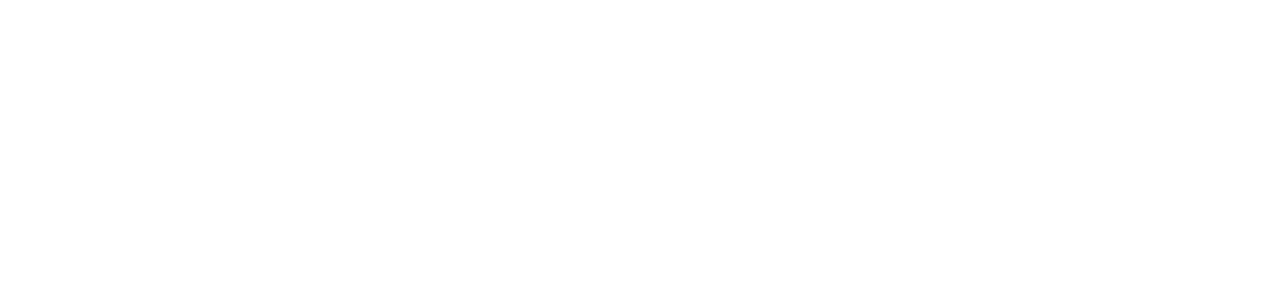
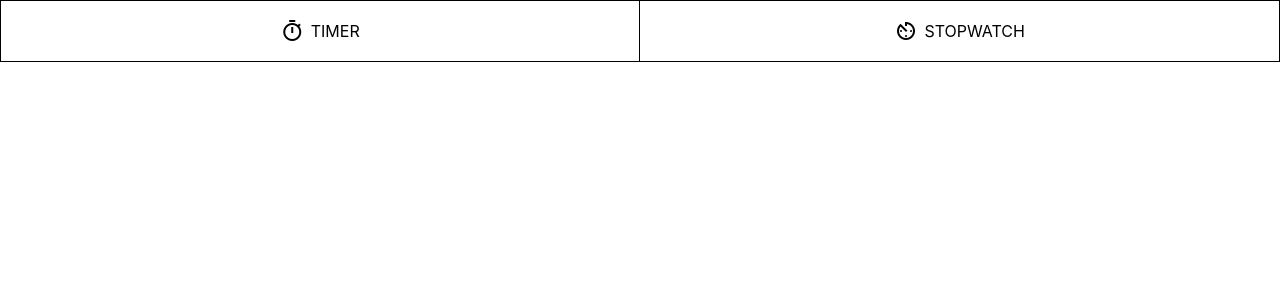
Before and after one commit to imlnr/google-timer, a React (Create React App) app: page / in a window 1280 px wide. Before the commit this address had no page. Shown: the top 300 px of the page. Built offline with nearby package versions, Linux system fonts and the light colour scheme.

Commit message:
final commit

```diff
--- a/public/index.html
+++ b/public/index.html
@@ -9,6 +9,7 @@
       name="description"
       content="Web site created using create-react-app"
     />
+    <link rel="stylesheet" href="https://fonts.googleapis.com/css2?family=Material+Symbols+Outlined:opsz,wght,FILL,GRAD@24,400,0,0" />
     <link rel="apple-touch-icon" href="%PUBLIC_URL%/logo192.png" />
     <!--
       manifest.json provides metadata used when your web app is installed on a
--- a/src/allroutes/Mainroutes.jsx
+++ b/src/allroutes/Mainroutes.jsx
@@ -7,8 +7,8 @@
 const Mainroutes = () => {
     return (
         <Routes>
-            <Route path='/home' element={<Home/>}/>
-            <Route path='/stopwatch' element={<Stopwatch/>} />
+            <Route path='/' element={<Home />} />
+            <Route path='/stopwatch' element={<Stopwatch />} />
             <Route path='/timer' element={<Timer />} />
         </Routes>
     )
--- a/src/pages/Home.jsx
+++ b/src/pages/Home.jsx
@@ -1,8 +1,18 @@
 import React from 'react'
-
+import '../styles/Home.css'
 const Home = () => {
   return (
-    <div>Home</div>
+    <div className='home-main'>
+      <div className='navigator'>
+        <div><span class="material-symbols-outlined">
+          timer
+        </span> TIMER</div>
+        <div><span class="material-symbols-outlined">
+          av_timer
+        </span> STOPWATCH</div>
+      </div>
+      <div></div>
+    </div>
   )
 }
 
--- /dev/null
+++ b/src/styles/Home.css
@@ -0,0 +1,24 @@
+.home-main {
+    height: 100vh;
+    /* width: 100vw; */
+    /* border: 1px solid; */
+}
+
+.navigator {
+    height: 60px;
+    border: 1px solid;
+    display: grid;
+    grid-template-columns: repeat(2, 1fr);
+    /* place-items: center; */
+}
+.navigator>div:nth-child(1){
+    border-right: 1px solid;
+}
+.navigator>div{
+    display: flex;
+    align-items: center;
+    justify-content: center;
+}
+.navigator>div>span{
+    margin-right: 1%;
+}
```
